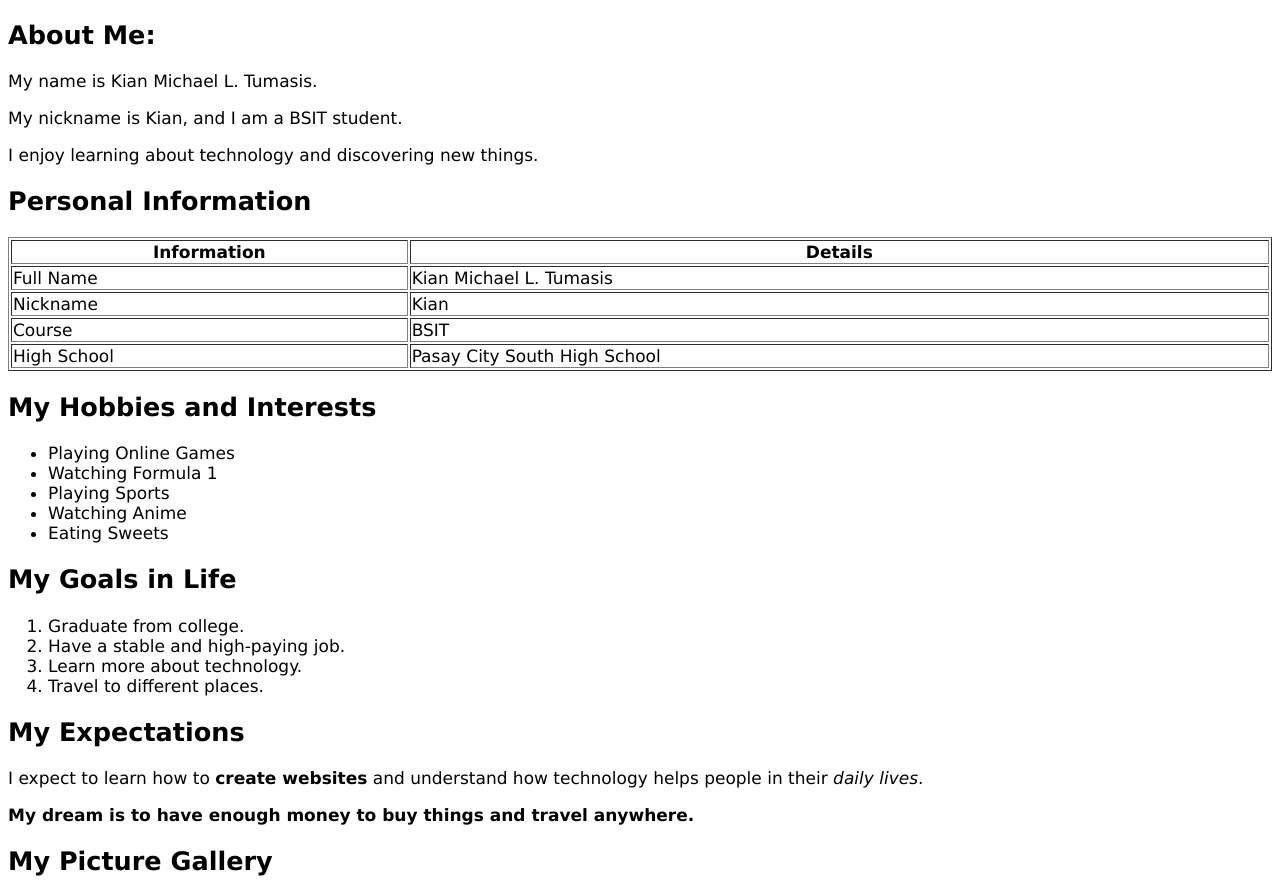
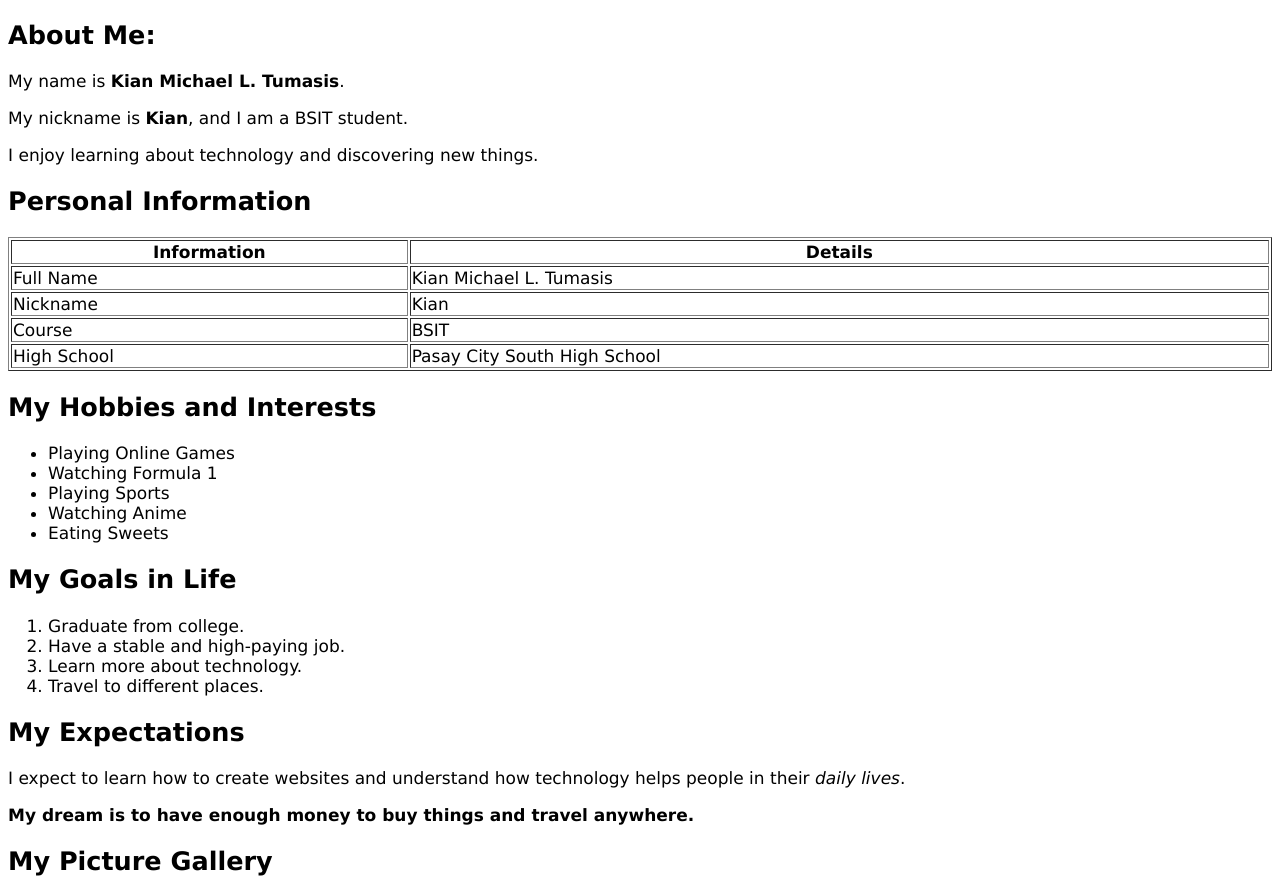
Before and after one commit to KianTumasis/webprog-CS251_IT253-html-lessons, a plain HTML site: page introduction/introduction/index.html in a window 1280 px wide. Shown: the part 66-952 px from the top of the page. Drawn offline with Linux system fonts and the light colour scheme.

Commit message:
Refactor HTML structure and content

```diff
--- a/introduction/introduction/index.html
+++ b/introduction/introduction/index.html
@@ -5,21 +5,17 @@
 <meta charset="UTF-8">
 <meta name="viewport" content="width=device-width, initial-scale=1.0">
 <title>My Personal Introduction</title>
-
 <link rel="stylesheet" href="css/rwd.css?version=0.1">
 </head>
 <body>
-
 <header>
 <h1>Welcome to my Website</h1>
 </header>
-
 <div>
 <h2>About Me:</h2>
-    <p>My name is Kian Michael L. Tumasis.</p>
-    <p>My nickname is Kian, and I am a BSIT student.</p>
+<p>My name is <b>Kian Michael L. Tumasis</b>.</p>
+<p>My nickname is <strong>Kian</strong>, and I am a BSIT student.</p>
 <p>I enjoy learning about technology and discovering new things.</p>
-
 <h2>Personal Information</h2>
 <table border="1" width="100%">
 <tr>
@@ -43,7 +39,6 @@
 <td>Pasay City South High School</td>
 </tr>
 </table>
-
 <h2>My Hobbies and Interests</h2>
 <ul>
 <li>Playing Online Games</li>
@@ -52,7 +47,6 @@
 <li>Watching Anime</li>
 <li>Eating Sweets</li>
 </ul>
-
 <h2>My Goals in Life</h2>
 <ol>
 <li>Graduate from college.</li>
@@ -60,35 +54,31 @@
 <li>Learn more about technology.</li>
 <li>Travel to different places.</li>
 </ol>
-
 <h2>My Expectations</h2>
 <p>
-        I expect to learn how to <b>create websites</b>
+I expect to learn how to create websites
 and understand how technology helps people in their
 <i>daily lives</i>.
 </p>
-
 <p>
 <b>
 My dream is to have enough money to buy things
 and travel anywhere.
 </b>
 </p>
-
 <h2>My Picture Gallery</h2>
 <img src="Image%20(1).jpg" width="300">
 <img src="Image%20(2).jpg" width="300">
 <img src="Image%20(3).jpg" width="300">
-
 <h2>More About Me</h2>
 <div>
-        <p>I like eating sweets</p>
+<p>
+I like eating sweets.
+</p>
 </div>
 </div>
-
 <footer>
 <p>Created by Kian Michael L. Tumasis | 2026</p>
 </footer>
-
 </body>
 </html>
```
Lines whose indentation alone changed are shown as unchanged.
